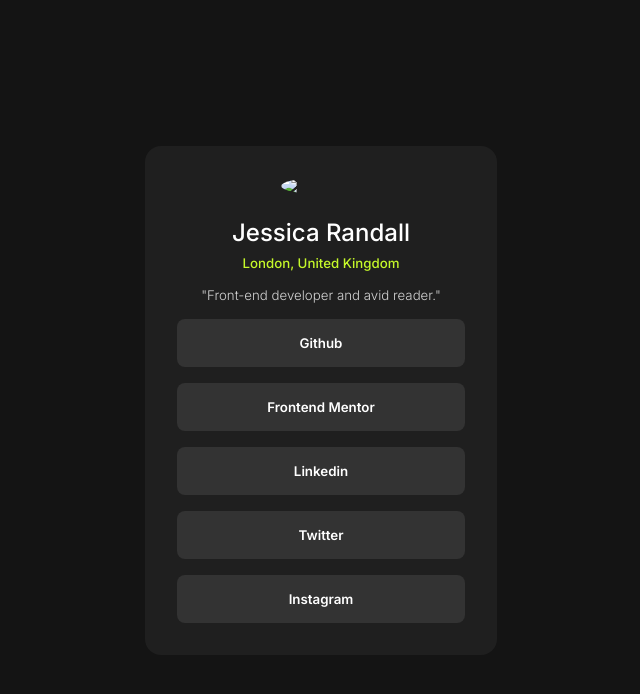
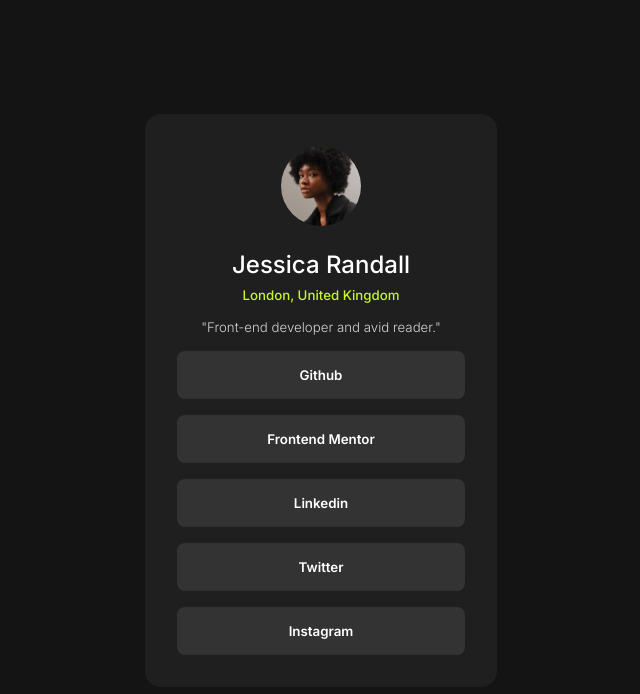
Before and after one commit to K4Z1NH0/Social-links-profile, a plain HTML site: page index.html in a window 1280 px wide. Shown: the whole page, without its empty margins (319-959 px from the left). Drawn offline with Linux system fonts and the light colour scheme; the site is published under a folder, as on GitHub Pages, so addresses that start at the root find nothing.

Commit message:
Update index.html

```diff
--- a/index.html
+++ b/index.html
@@ -10,7 +10,7 @@
 <body>
   <main>
     <div class="card">
-        <img src="/assets/images/avatar-jessica.jpeg">
+        <img src="./assets/images/avatar-jessica.jpeg">
         <h2 class="name">Jessica Randall</h2>
         <h5 class="address">London, United Kingdom</h5>
         <h5 class="title">"Front-end developer and avid reader."</h5>
```
